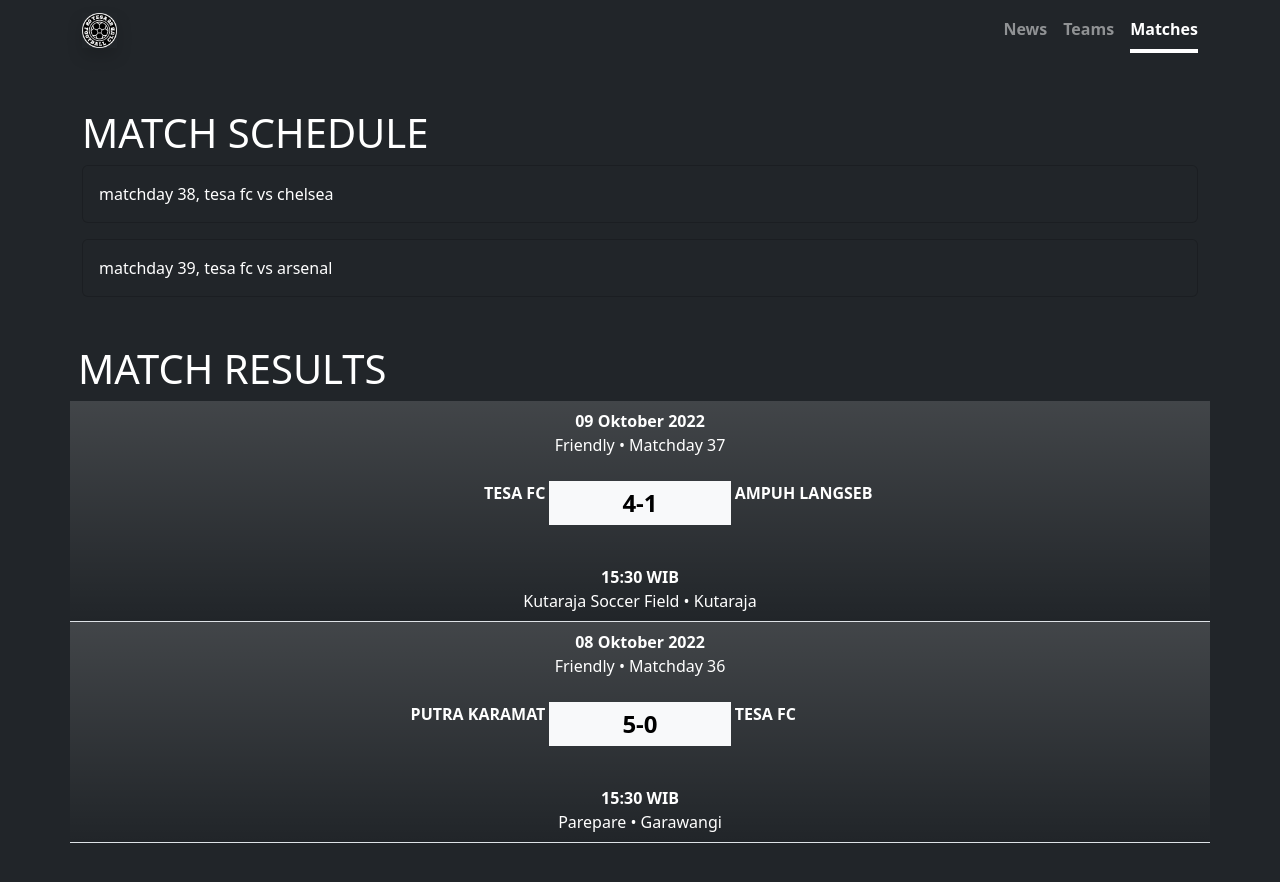
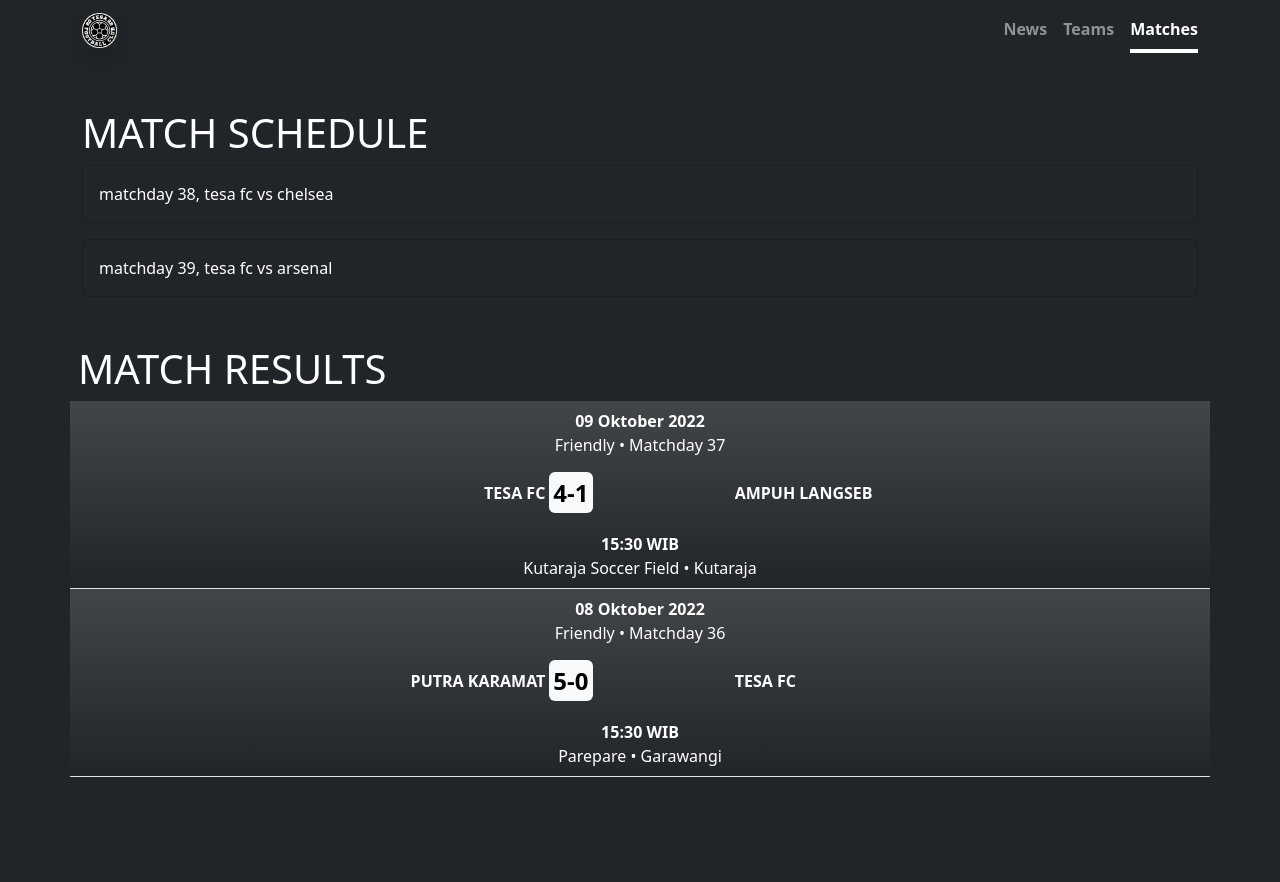
Before and after one commit to tesafc/tesafc.github.io, a Jekyll site: the page built from matches.html, in a window 1280 px wide. Shown: the top 882 px of the page. Built offline with Jekyll 4.4.1, drawn with Linux system fonts in a browser that asks for light colours.

Commit message:
Update matches.html

```diff
--- a/matches.html
+++ b/matches.html
@@ -36,7 +36,7 @@
                 <p class="card-text text-end text-uppercase fw-bolder">{{ match.home-team.name }}</p>
               </div>
               <div class="col-2">
-                <p class="text-center text-bg-light fs-4 fw-bolder p-1">{{ match.result.score }}</p>
+                <p class="badge d-inline text-center text-bg-light fs-4 fw-bolder p-1">{{ match.result.score }}</p>
               </div>
               <div class="col-5">
                 <p class="card-text text-start text-uppercase fw-bolder">{{ match.away-team.name }}</p>
```
